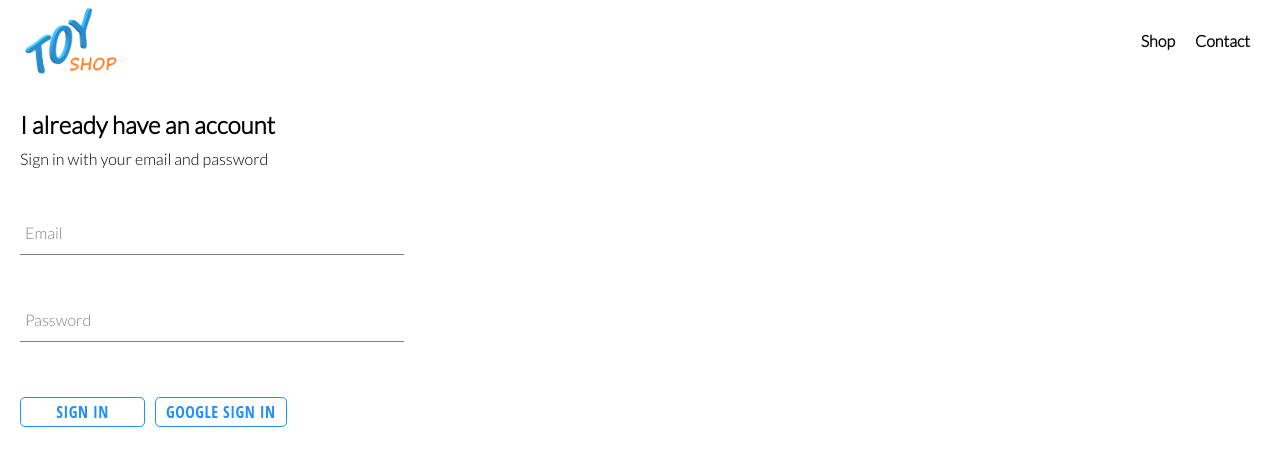
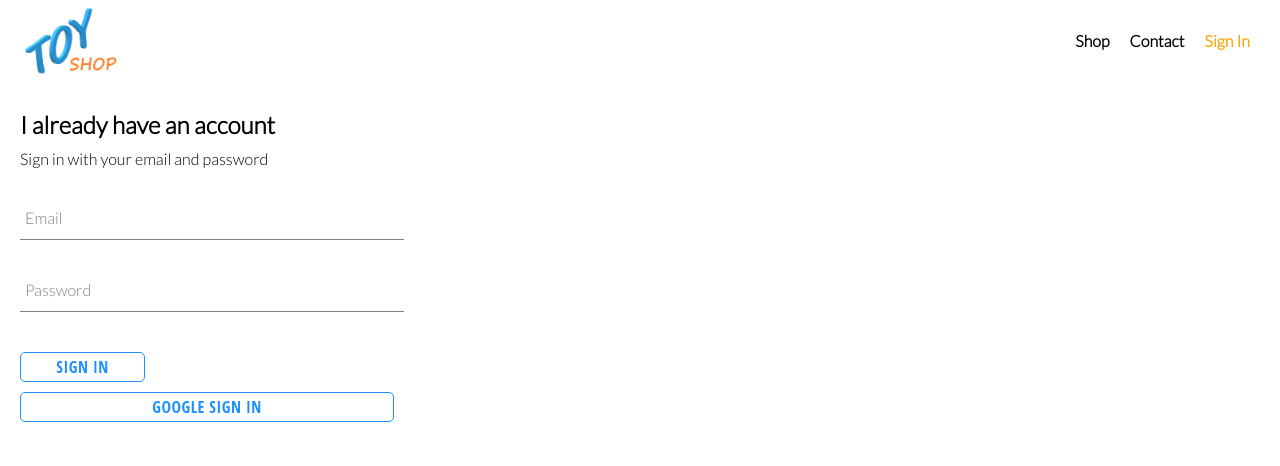
Before and after one commit to yalcinaksakal/toys, a Next.js app: page /auth in a window 1280 px wide. Shown: the top 466 px of the page. Built offline with nearby package versions, Linux system fonts and the light colour scheme; no server answers.

Commit message:
google signIn

```diff
--- /dev/null
+++ b/assets/svgs.ts
@@ -0,0 +1,5 @@
+export const logoutSvg =
+  "M13.53,2.238c-0.389-0.164-0.844,0.017-1.01,0.41c-0.166,0.391,0.018,0.845,0.411,1.01c2.792,1.181,4.598,3.904,4.6,6.937c0,4.152-3.378,7.529-7.53,7.529c-4.151,0-7.529-3.377-7.529-7.529C2.469,7.591,4.251,4.878,7.01,3.683C7.401,3.515,7.58,3.06,7.412,2.67c-0.17-0.392-0.624-0.571-1.014-0.402c-3.325,1.44-5.472,4.708-5.47,8.327c0,5.002,4.069,9.071,9.071,9.071c5.003,0,9.073-4.07,9.073-9.071C19.07,6.939,16.895,3.659,13.53,2.238zM9.999,7.616c0.426,0,0.771-0.345,0.771-0.771v-5.74c0-0.426-0.345-0.771-0.771-0.771c-0.427,0-0.771,0.345-0.771,0.771v5.74C9.228,7.271,9.573,7.616,9.999,7.616z";
+export const cart =
+  "M17.72,5.011H8.026c-0.271,0-0.49,0.219-0.49,0.489c0,0.271,0.219,0.489,0.49,0.489h8.962l-1.979,4.773H6.763L4.935,5.343C4.926,5.316,4.897,5.309,4.884,5.286c-0.011-0.024,0-0.051-0.017-0.074C4.833,5.166,4.025,4.081,2.33,3.908C2.068,3.883,1.822,4.075,1.795,4.344C1.767,4.612,1.962,4.853,2.231,4.88c1.143,0.118,1.703,0.738,1.808,0.866l1.91,5.661c0.066,0.199,0.252,0.333,0.463,0.333h8.924c0.116,0,0.22-0.053,0.308-0.128c0.027-0.023,0.042-0.048,0.063-0.076c0.026-0.034,0.063-0.058,0.08-0.099l2.384-5.75c0.062-0.151,0.046-0.323-0.045-0.458C18.036,5.092,17.883,5.011,17.72,5.011zM8.251,12.386c-1.023,0-1.856,0.834-1.856,1.856s0.833,1.853,1.856,1.853c1.021,0,1.853-0.83,1.853-1.853S9.273,12.386,8.251,12.386z M8.251,15.116c-0.484,0-0.877-0.393-0.877-0.874c0-0.484,0.394-0.878,0.877-0.878c0.482,0,0.875,0.394,0.875,0.878C9.126,14.724,8.733,15.116,8.251,15.116zM13.972,12.386c-1.022,0-1.855,0.834-1.855,1.856s0.833,1.853,1.855,1.853s1.854-0.83,1.854-1.853S14.994,12.386,13.972,12.386z M13.972,15.116c-0.484,0-0.878-0.393-0.878-0.874c0-0.484,0.394-0.878,0.878-0.878c0.482,0,0.875,0.394,0.875,0.878C14.847,14.724,14.454,15.116,13.972,15.116z";
+//   <path d= />
--- a/components/Auth/SignIn.tsx
+++ b/components/Auth/SignIn.tsx
@@ -1,16 +1,15 @@
 import React, { useState } from "react";
-import {
-  auth,
-  authProvider,
-  signInWithGoogle,
-} from "../../utils/firebase.utils";
-
+import { useDispatch } from "react-redux";
+import { auth, authProvider } from "../../utils/firebase.utils";
 import CustomButton from "../CustomButtton/CustomButton";
 import FormInput from "../FormInput/FormInput";
 import styles from "./SignIn.module.scss";
-
+import { AppDispatch } from "../../store";
+import { loginActions } from "../../store/login-slice";
 const SignIn: React.FC = () => {
   const [authData, setAuthData] = useState({ email: "", pwd: "" });
+
+  const dispatch = useDispatch<AppDispatch>();
 
   const handleSubmit = (e: React.FormEvent) => {
     e.preventDefault();
@@ -23,9 +22,11 @@ const SignIn: React.FC = () => {
   };
 
   const handleGoogleSignIn = async () => {
+    dispatch(loginActions.setLoggingIn(true));
     authProvider.setCustomParameters({ prompt: "select_account" });
-    auth.signInWithPopup(authProvider);
-    // auth.signInWithRedirect(authProvider);
+    // auth.signInWithPopup(authProvider);
+    auth.signInWithRedirect(authProvider);
+    dispatch(loginActions.setLoggingIn(false));
   };
   return (
     <div className={styles["sign-in"]}>
@@ -50,11 +51,8 @@ const SignIn: React.FC = () => {
           required
         />
         <CustomButton type="submit">Sign In</CustomButton>
-        <CustomButton onClick={handleGoogleSignIn}>
-          Google Sign in
-        </CustomButton>
-        {/* <button onClick={handleGoogleSignIn}>Sign In With Google</button> */}
       </form>
+      <CustomButton onClick={handleGoogleSignIn}>Google Sign in</CustomButton>
     </div>
   );
 };
--- a/components/FormInput/FormInput.module.scss
+++ b/components/FormInput/FormInput.module.scss
@@ -9,7 +9,7 @@ $main-color: dodgerblue;
 
 .group {
   position: relative;
-  margin: 45px 0;
+  margin: 30px 0;
 
   .form-input {
     background: none;
--- a/components/Nav/Nav.module.scss
+++ b/components/Nav/Nav.module.scss
@@ -4,7 +4,8 @@
   display: flex;
   justify-content: space-between;
   margin-bottom: 25px;
-  img {
+  img,
+  svg {
     cursor: pointer;
   }
   .options {
@@ -18,11 +19,11 @@
       font-weight: bold;
       padding: 10px;
       transition: all 0.2s ease-out;
+      fill: dodgerblue;
       &:hover,
       &.active {
-        transform: scale(1.1);
         color: orange;
-        padding: 8px;
+        fill: orange;
       }
     }
   }
--- a/components/Nav/Nav.tsx
+++ b/components/Nav/Nav.tsx
@@ -3,8 +3,13 @@ import Link from "next/link";
 import React from "react";
 import { useRouter } from "next/dist/client/router";
 
+import { auth } from "../../utils/firebase.utils";
+import { logoutSvg } from "../../assets/svgs";
+import { useSelector } from "react-redux";
+import { RootState } from "../../store";
 const Nav: React.FC = () => {
   const { pathname } = useRouter();
+  const { isLoggedIn } = useSelector((state: RootState) => state.login);
 
   return (
     <div className={styles.header}>
@@ -26,6 +31,31 @@ const Nav: React.FC = () => {
         >
           <Link href="/contact">Contact</Link>
         </div>
+
+        {isLoggedIn ? (
+          <div
+            onClick={() => auth.signOut()}
+            className={styles.option}
+            title="Sign Out"
+          >
+            <svg
+              style={{ transform: "translateY(4px)" }}
+              width="25"
+              height="25"
+              viewBox="0 0 25 25"
+            >
+              <path d={logoutSvg} />
+            </svg>
+          </div>
+        ) : (
+          <div
+            className={`${styles.option} ${
+              pathname === "/auth" && styles.active
+            }`}
+          >
+            <Link href="/auth">Sign In</Link>
+          </div>
+        )}
       </div>
     </div>
   );
--- /dev/null
+++ b/components/Profile/profile.tsx
@@ -0,0 +1,23 @@
+import { useSelector } from "react-redux";
+import { RootState } from "../../store";
+import CustomButton from "../CustomButtton/CustomButton";
+import { auth } from "../../utils/firebase.utils";
+const Profile = () => {
+  const { userPicture, email, displayName } = useSelector(
+    (state: RootState) => state.login
+  );
+
+  return (
+    <>
+      <img
+        src={userPicture}
+        style={{ width: "120px", borderRadius: "50%", margin: "15px 0" }}
+      />
+      <h2>{displayName.toUpperCase()}</h2>
+      <p style={{ marginBottom: "50px" }}>{email}</p>
+      <CustomButton onClick={() => auth.signOut()}>Sign Out</CustomButton>
+    </>
+  );
+};
+
+export default Profile;
--- a/pages/_app.tsx
+++ b/pages/_app.tsx
@@ -2,14 +2,24 @@ import "../styles/globals.css";
 import type { AppProps } from "next/app";
 import Head from "next/head";
 import Nav from "../components/Nav/Nav";
-import { useEffect, useState } from "react";
+import React, { useEffect, useState } from "react";
 import { useRouter } from "next/dist/client/router";
 import Spinner from "../components/Spinner/Spinner";
+import { auth } from "../utils/firebase.utils";
+// import firebase from "firebase";
+import store from "../store";
+import { Provider, useDispatch } from "react-redux";
+import { AppDispatch } from "../store";
+import { loginActions } from "../store/login-slice";
 
-function MyApp({ Component, pageProps }: AppProps) {
+function App({ Component, pageProps }: AppProps) {
   const [isLoading, setIsLoading] = useState(false);
   const { events } = useRouter();
+  // const [currentUser, setCurUser] = useState<firebase.User | null>(null);
 
+  // const { email } = useSelector((state: RootState) => state.login);
+
+  const dispatch = useDispatch<AppDispatch>();
   // while navigating between pages show spinner
   useEffect(() => {
     const start = () => setIsLoading(true);
@@ -23,6 +33,25 @@ function MyApp({ Component, pageProps }: AppProps) {
       events.off("routeChangeError", end);
     };
   }, [events]);
+
+  //check whether a user signed in or not
+  useEffect(() => {
+    dispatch(loginActions.setLoggingIn(true));
+    let unsubscribeFromAuth = auth.onAuthStateChanged(user => {
+      dispatch(
+        user
+          ? loginActions.login({
+              email: user.email,
+              displayName: user.displayName,
+              picture: user.photoURL,
+            })
+          : loginActions.logout()
+      );
+      dispatch(loginActions.setLoggingIn(false));
+    });
+
+    return () => unsubscribeFromAuth();
+  }, []);
 
   return (
     <>
@@ -50,4 +79,13 @@ function MyApp({ Component, pageProps }: AppProps) {
     </>
   );
 }
-export default MyApp;
+
+function ToysSite(props: AppProps) {
+  return (
+    <Provider store={store}>
+      <App {...props} />
+    </Provider>
+  );
+}
+
+export default ToysSite;
--- a/pages/auth/index.tsx
+++ b/pages/auth/index.tsx
@@ -1,15 +1,23 @@
 import Head from "next/head";
+import { useSelector } from "react-redux";
 import SignIn from "../../components/Auth/SignIn";
+import Profile from "../../components/Profile/profile";
+import { RootState } from "../../store";
+import Spinner from "../../components/Spinner/Spinner";
+const AuthPage: React.FC = () => {
+  const { isLoggedIn, isLoggingIn } = useSelector(
+    (state: RootState) => state.login
+  );
+  console.log(isLoggingIn);
+  return (
+    <>
+      <Head>
+        <meta name="description" content="Toys Sign In/Up Page" />
+      </Head>
 
-import styles from "./Auth.module.scss";
-
-const AuthPage: React.FC = () => (
-  <>
-    <Head>
-      <meta name="description" content="Toys Sign In/Up Page" />
-    </Head>
-    <SignIn />
-  </>
-);
+      {isLoggingIn ? <Spinner /> : isLoggedIn ? <Profile /> : <SignIn />}
+    </>
+  );
+};
 
 export default AuthPage;
--- /dev/null
+++ b/store/index.ts
@@ -0,0 +1,13 @@
+import { configureStore } from "@reduxjs/toolkit";
+
+import loginReducer from "./login-slice";
+
+const store = configureStore({
+  reducer: { login: loginReducer },
+});
+
+export type RootState = ReturnType<typeof store.getState>;
+
+export type AppDispatch = typeof store.dispatch;
+
+export default store;
--- /dev/null
+++ b/store/login-slice.ts
@@ -0,0 +1,36 @@
+import { createSlice } from "@reduxjs/toolkit";
+
+const initialState = {
+  isLoggedIn: false,
+  email: "",
+  displayName: "",
+  userPicture: "",
+  isLoggingIn: false,
+};
+
+const loginSlice = createSlice({
+  name: "auth",
+  initialState,
+  reducers: {
+    login(state, action) {
+      const { email, displayName, picture } = action.payload;
+      state.isLoggedIn = true;
+      state.displayName = displayName;
+      state.email = email;
+      state.userPicture = picture;
+    },
+    logout(state) {
+      state.isLoggedIn = false;
+      state.displayName = "";
+      state.email = "";
+      state.userPicture = "";
+    },
+    setLoggingIn(state, action) {
+      state.isLoggingIn = action.payload;
+    },
+  },
+});
+
+export const loginActions = loginSlice.actions;
+
+export default loginSlice.reducer;
```
Also changed, not shown: pages/auth/Auth.module.scss (deleted).
